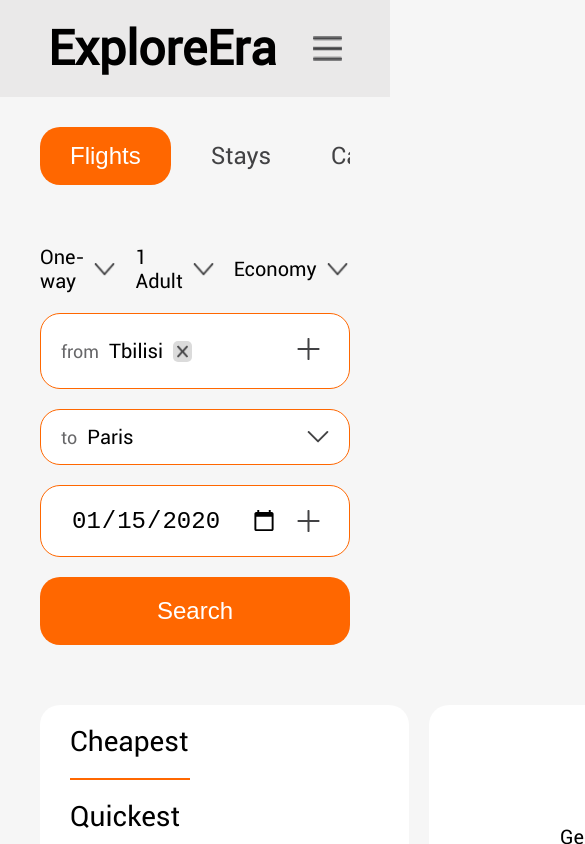
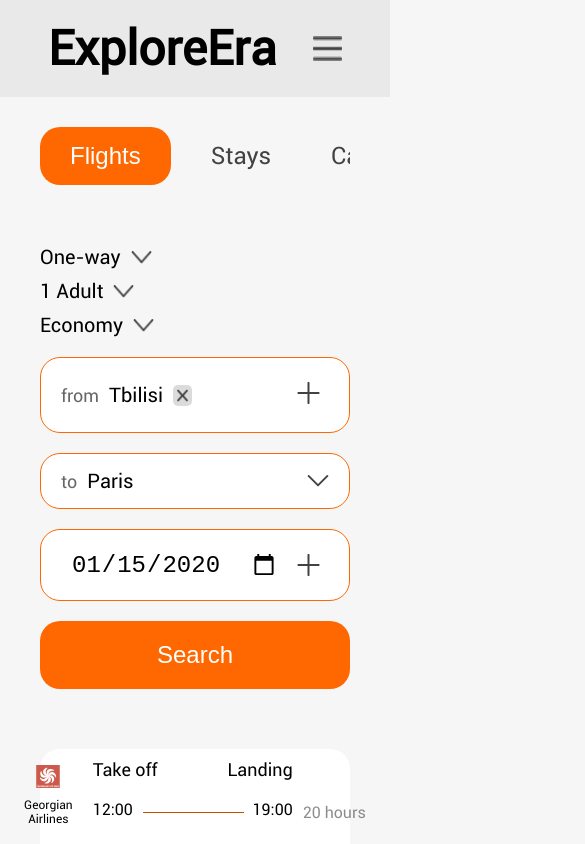
Before and after one commit to Tornike512/Unilab-Figma-Website, a React (Vite) app: page /bookflight in a window 390 px wide. Both pictures are taken after typing "2020-01-15" into the empty fields and a click on the button "Search". Shown: the top 844 px of the page, 585 px wide, since content can reach past the window. Built offline with nearby package versions, Linux system fonts and the light colour scheme.

Commit message:
Add: BookFlight Page Landings Responsive

```diff
--- a/src/pages/BookFlightPage/BookFlightPage.jsx
+++ b/src/pages/BookFlightPage/BookFlightPage.jsx
@@ -143,7 +143,7 @@ export function BookFlightPage() {
                 <img src={dropDownIcon} alt="Dropdown Icon" />
               </ul>
               <ul className="additional-filter-item">
-                <li>1 Adult</li>
+                <li>1&nbsp;Adult</li>
                 <img src={dropDownIcon} alt="Dropdown Icon" />
               </ul>
               <ul className="additional-filter-item">
@@ -314,7 +314,9 @@ export function BookFlightPage() {
                 <div className="flight-container">
                   {filterFlights.slice(0, showMore).map((flight) => {
                     return (
+                      <>
                         <div key={flight.id} className="flight-details">
+                          <div className="flight-details-spacing">
                             <ul className="airlines-company">
                               <img
                                 src={georgianAirlinesLogo}
@@ -337,7 +339,7 @@ export function BookFlightPage() {
                               />
                             </div>
                             <p className="flight-duration">
-                          {flight.duration} hours
+                              {flight.duration}&nbsp;hours
                             </p>
                             <div className="flight-deal">
                               <ul className="flight-price">
@@ -349,6 +351,12 @@ export function BookFlightPage() {
                               </button>
                             </div>
                           </div>
+                          <ul className="flight-details-small-screens">
+                            <li>Price:{`${flight.price}$`}</li>
+                            <button>View Deal</button>
+                          </ul>
+                        </div>
+                      </>
                     );
                   })}
                   {!hideShowMore && (
--- a/src/pages/BookFlightPage/BookFlightPage.scss
+++ b/src/pages/BookFlightPage/BookFlightPage.scss
@@ -8,9 +8,13 @@
   justify-content: center;
 
   .book-flight {
-    width: 100%;
     max-width: 1920px;
     padding: 60px 170px;
+
+    @include xxxl {
+      width: 100%;
+      padding: 60px 40px;
+    }
 
     @include lg {
       padding: 30px 40px;
@@ -74,6 +78,11 @@
       display: grid;
       grid-template-columns: 1fr 1fr 1fr;
       margin-bottom: 20px;
+
+      @include sm {
+        grid-template-columns: 1fr;
+        row-gap: 10px;
+      }
 
       .additional-filter-item {
         max-width: 126px;
@@ -197,7 +206,19 @@
       grid-template-columns: 1fr 3fr;
       column-gap: 20px;
 
+      @include xxxl {
+        grid-template-columns: 25% 75%;
+      }
+
+      @include xxl {
+        grid-template-columns: 100%;
+      }
+
       .filter-flights {
+        @include xxl {
+          display: none;
+        }
+
         .filter-by-rating {
           padding: 20px 30px;
           background-color: #ffffff;
@@ -355,25 +376,53 @@
       .flight-container {
         .flight-details {
           display: flex;
-          justify-content: space-between;
           align-items: center;
+          justify-content: center;
           padding: 40px 131px;
           margin-bottom: 20px;
           background-color: #ffffff;
           border-radius: $border-radius-20px;
+
+          @include lg {
+            display: block;
+            padding: 30px 60px;
+          }
+
+          @include sm {
+            padding: 10px 30px;
+          }
+
+          .flight-details-spacing {
+            display: flex;
+            justify-content: center;
 
             .airlines-company {
               display: flex;
               justify-content: center;
               align-items: center;
               flex-direction: column;
+              margin-right: 20px;
 
               img {
                 margin-bottom: 10px;
+
+                @include md {
+                  width: 60px;
+                }
+
+                @include sm {
+                  width: 24px;
+                }
               }
 
               li {
                 font-size: $font-size-20px;
+                text-align: center;
+
+                @include sm {
+                  text-align: center;
+                  font-size: $font-size-12px;
+                }
               }
             }
 
@@ -383,17 +432,31 @@
               position: relative;
 
               .take-off-landing {
+                width: 428px;
                 display: flex;
                 justify-content: space-between;
                 align-items: center;
                 margin-bottom: 20px;
                 font-size: $font-size-24px;
+
+                @include md {
+                  width: 260px;
+                }
+
+                @include sm {
+                  width: 200px;
+                  font-size: $font-size-18px;
+                }
               }
 
               .take-off-time {
                 display: flex;
                 justify-content: space-between;
                 font-size: $font-size-24px;
+
+                @include sm {
+                  font-size: $font-size-16px;
+                }
               }
 
               img {
@@ -401,28 +464,50 @@
                 position: absolute;
                 top: 54px;
                 left: 22%;
+
+                @include md {
+                  width: 120px;
+                  top: 65px;
+                  left: 27%;
+                }
+
+                @include sm {
+                  width: 101px;
+                  top: 53px;
+                  left: 25%;
+                }
               }
             }
 
             .flight-duration {
-            width: 120px;
-            height: 100px;
+              height: 89px;
               padding-bottom: 10px;
+              margin: 0 20px;
               display: flex;
               justify-content: center;
               align-items: flex-end;
               font-size: $font-size-24px;
               color: #424244;
               opacity: 0.6;
+
+              @include sm {
+                height: 73px;
+                padding-left: 10px;
+                margin: 0;
+                font-size: $font-size-16px;
+              }
             }
 
             .flight-deal {
               width: 173px;
               max-width: 173px;
 
+              @include lg {
+                display: none;
+              }
+
               .flight-price {
                 display: flex;
-              justify-content: space-between;
                 align-items: center;
                 padding-bottom: 20px;
                 margin-bottom: 20px;
@@ -431,6 +516,7 @@
 
                 li:last-child {
                   font-weight: bold;
+                  margin-left: 50px;
                 }
               }
 
@@ -446,6 +532,38 @@
               }
 
               .view-deal-button:hover {
+                background-color: #eb7e34;
+              }
+            }
+          }
+
+          .flight-details-small-screens {
+            display: none;
+            flex-direction: column;
+            align-items: center;
+
+            @include lg {
+              display: flex;
+            }
+
+            li {
+              margin: 16px 0;
+              font-size: $font-size-16px;
+              color: #424244;
+            }
+
+            button {
+              width: 100%;
+              @include primary-button-mixin;
+              padding: 10px 30px;
+              background-color: #ff8c3e;
+              border-radius: $border-radius-10px;
+              font-size: $font-size-20px;
+              color: #424244;
+              font-weight: bold;
+            }
+
+            button:hover {
               background-color: #eb7e34;
             }
           }
--- a/src/sass/BreakPoints.scss
+++ b/src/sass/BreakPoints.scss
@@ -5,6 +5,7 @@ $breakPoints: (
   "lg": 960px,
   "xl": 1200px,
   "xxl": 1349px,
+  "xxxl": 1850px,
 );
 
 @mixin xs {
@@ -42,3 +43,9 @@ $breakPoints: (
     @content;
   }
 }
+
+@mixin xxxl {
+  @media (max-width: map-get($breakPoints,"xxxl")) {
+    @content;
+  }
+}
```
Lines whose indentation alone changed are shown as unchanged.
